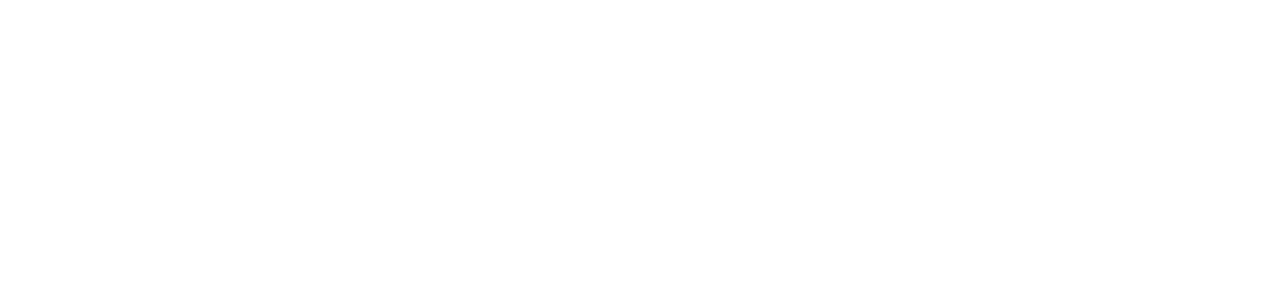
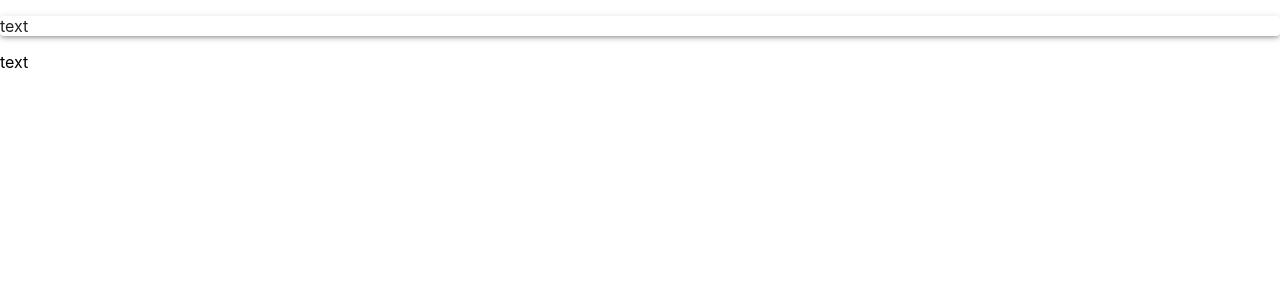
Before and after one commit to AlejoRamirezGismondi/cv, a React (Create React App) app: page / in a window 1280 px wide. Shown: the top 300 px of the page. Built offline with nearby package versions, Linux system fonts and the light colour scheme.

Commit message:
added material

```diff
--- a/package.json
+++ b/package.json
@@ -3,6 +3,9 @@
   "version": "0.1.0",
   "private": true,
   "dependencies": {
+    "@emotion/react": "^11.4.1",
+    "@emotion/styled": "^11.3.0",
+    "@mui/material": "^5.0.1",
     "@testing-library/jest-dom": "^5.14.1",
     "@testing-library/react": "^11.2.7",
     "@testing-library/user-event": "^12.8.3",
@@ -12,6 +15,7 @@
     "@types/react-dom": "^17.0.9",
     "react": "^17.0.2",
     "react-dom": "^17.0.2",
+    "react-router-dom": "^5.3.0",
     "react-scripts": "4.0.3",
     "typescript": "^4.4.3",
     "web-vitals": "^1.1.2"
--- /dev/null
+++ b/src/Resume/Resume.css
@@ -0,0 +1,26 @@
+.root {
+    display: flex;
+    flex-direction: column;
+}
+
+.header {
+    display: flex;
+    flex: 2;
+    justify-content: center;
+    align-items: center;
+    width: 100%;
+}
+
+.content {
+    display: flex;
+    flex: 8;
+    max-width: 80%;
+}
+
+.left-bar {
+
+}
+
+.right-content {
+
+}
--- a/src/Resume/Resume.tsx
+++ b/src/Resume/Resume.tsx
@@ -1,7 +1,22 @@
 import React from 'react';
+import {Paper} from "@mui/material";
 
 const Resume = () => {
-  return <div/>
+  return (
+    <div className={'root'}>
+      {/*<div className={'header'}>*/}
+      {/*  <h1>Alejo Ramirez Gismondi</h1>*/}
+      {/*</div>*/}
+      <div className={'content'}>
+        <Paper className={'left-bar'} elevation={3}>
+          <p>text</p>
+        </Paper>
+        <div className={'right-content'}>
+          <p>text</p>
+        </div>
+      </div>
+    </div>
+  );
 }
 
 export default Resume;
```
Also changed, not shown: 1 other file (tests, documents, lock files or other folders).
